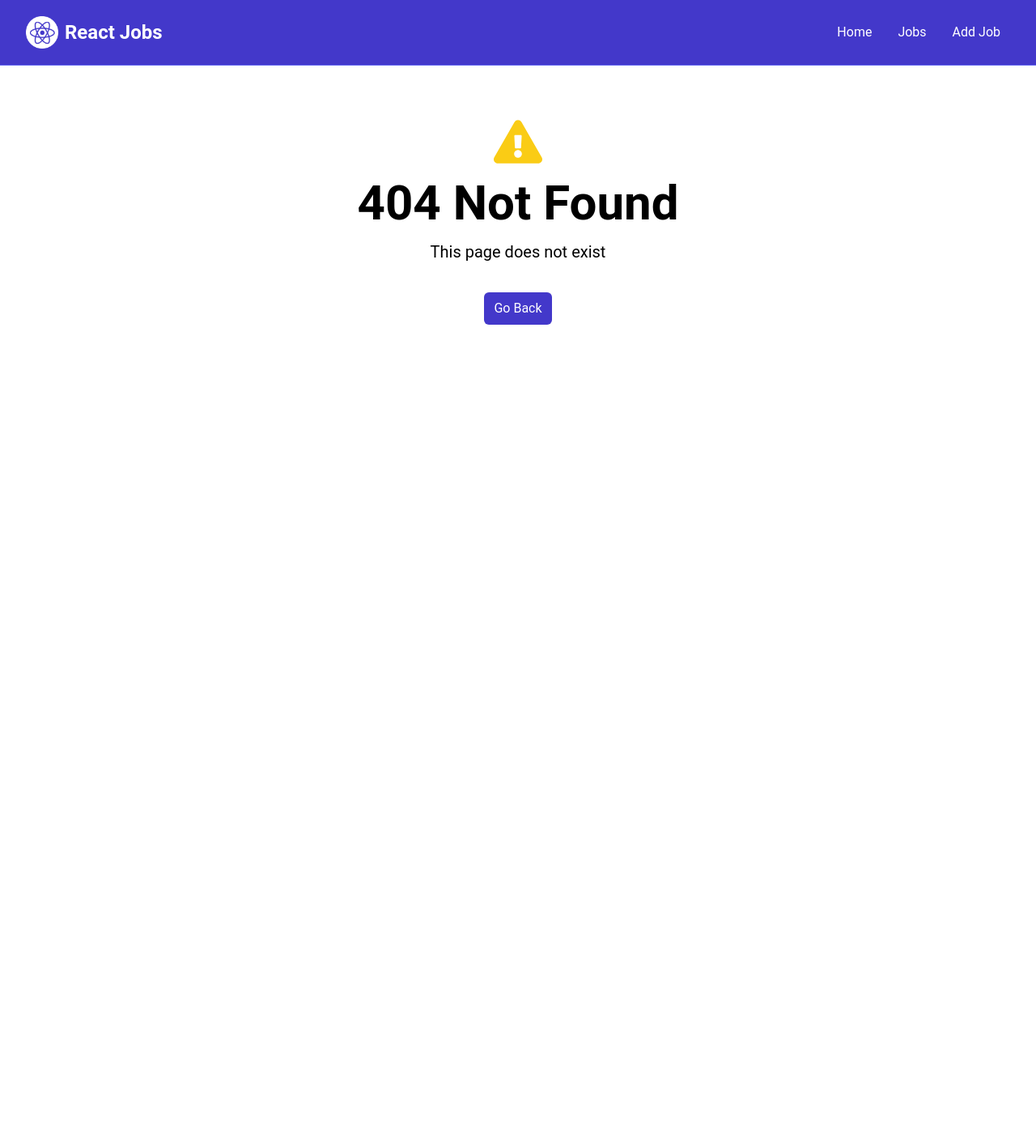
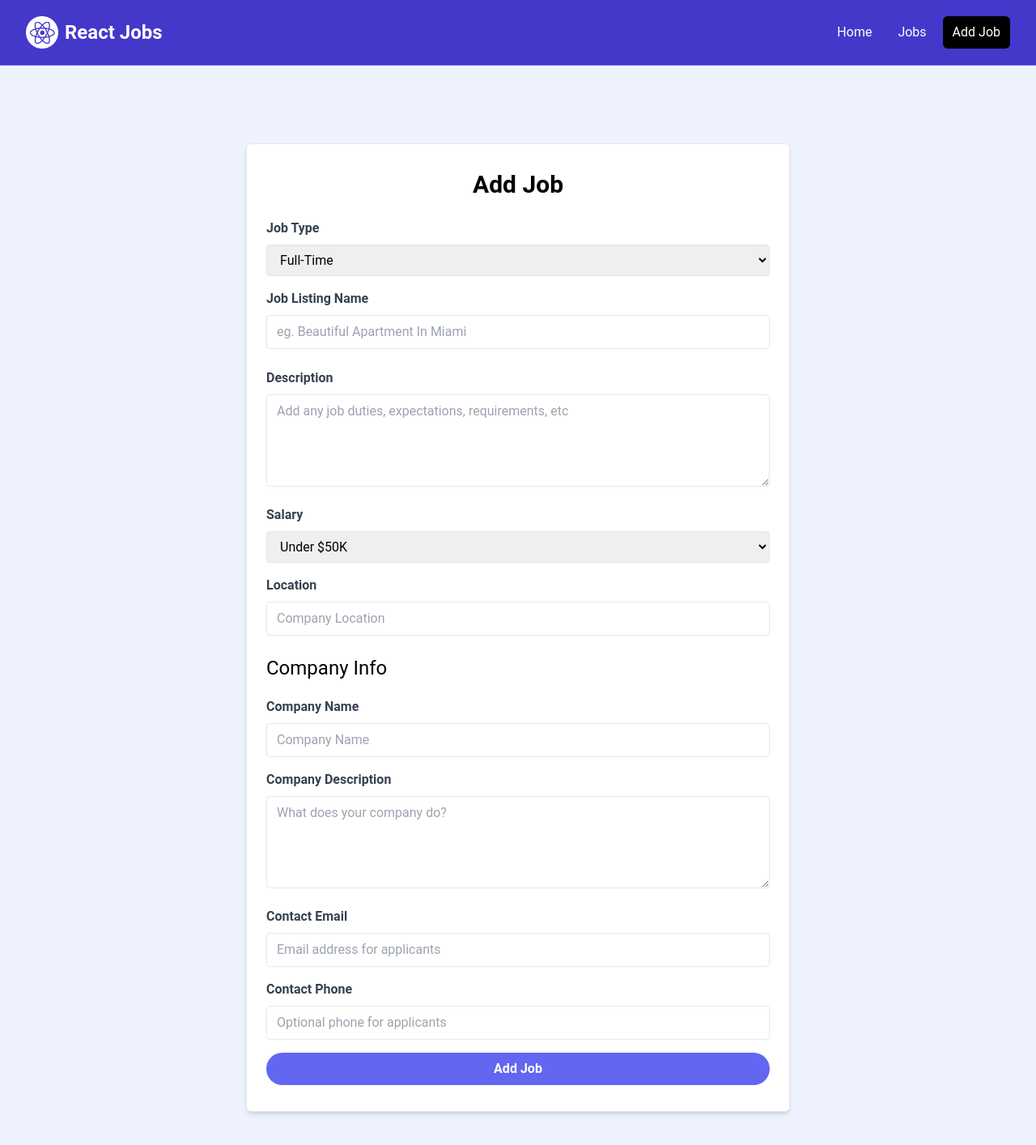
Before and after one commit to antmx/react-job-board, a React (Vite) app: page /jobadd in a window 1280 px wide. Before the commit this address had no page. Shown: the top 1414 px of the page at 81% size. Before the commit the page ends 800 px from the top, so only its background shows below. Built offline with nearby package versions, Linux system fonts and the light colour scheme.

Commit message:
Added useLoaderData

```diff
--- a/src/App.jsx
+++ b/src/App.jsx
@@ -4,14 +4,17 @@ import Main from './layouts/Main'
 import Home from './pages/Home'
 import Jobs from './pages/Jobs'
 import NotFound from './pages/NotFound'
+import JobAdd from './pages/JobAdd'
 import Job from './pages/Job'
+import jobLoader from './utils/jobLoader'
 
 const router = createBrowserRouter(
   createRoutesFromElements(
     <Route path='/' element={<Main />}>
       <Route path='/' element={<Home />} />
       <Route path='/jobs' element={<Jobs />} />
-      <Route path='/job/:id' element={<Job />} />
+      <Route path='/job/:id' element={<Job />} loader={jobLoader} />
+      <Route path='/jobadd' element={<JobAdd />} />
       <Route path='*' element={<NotFound />} />
     </Route>
   )
--- a/src/components/HomeCards.jsx
+++ b/src/components/HomeCards.jsx
@@ -24,7 +24,7 @@ const HomeCards = () => {
                             List your job to find the perfect developer for the role
                         </p>
                         <Link
-                            to="/add-job"
+                            to="/jobadd"
                             className="inline-block bg-indigo-500 text-white rounded-lg px-4 py-2 hover:bg-indigo-600">
                             Add Job
                         </Link>
--- a/src/components/Navbar.jsx
+++ b/src/components/Navbar.jsx
@@ -32,7 +32,7 @@ const Navbar = () => {
                                     to="/jobs"
                                     className={linkClass}>Jobs</NavLink>
                                 <NavLink
-                                    to="/add-job"
+                                    to="/jobadd"
                                     className={linkClass}>Add Job</NavLink>
                             </div>
                         </div>
--- a/src/pages/Job.jsx
+++ b/src/pages/Job.jsx
@@ -1,46 +1,103 @@
 import React from 'react'
-import { useState, useEffect } from 'react'
-import { useParams } from 'react-router-dom'
-import Spinner from '../components/Spinner'
+import { useParams, useLoaderData } from 'react-router-dom'
+import jobLoader from '../utils/jobLoader'
+import { FaArrowLeft, FaMapMarker } from 'react-icons/fa'
+import { Link } from 'react-router-dom'
 
 const Job = () => {
 
-	const { id } = useParams();
-	const [job, setJob] = useState(null);
-	const [loading, setLoading] = useState(true);
+	const job = useLoaderData();
 
-	useEffect(() => {
+	return (
+		<>
+			{/* Go Back */}
+			<section>
+				<div className="container m-auto py-6 px-6">
+					<Link
+						to="/jobs"
+						className="text-indigo-500 hover:text-indigo-600 flex items-center">
+						<FaArrowLeft className='mr-2' /> Back to Job Listings
+					</Link>
+				</div>
+			</section>
 
-		const fetchJob = async () => {
+			<section className="bg-indigo-50">
+				<div className="container m-auto py-10 px-6">
+					<div className="grid grid-cols-1 md:grid-cols-70/30 w-full gap-6">
+						<main>
+							<div
+								class="bg-white p-6 rounded-lg shadow-md text-center md:text-left"
+							>
+								<div className="text-gray-500 mb-4">{job.type}</div>
+								<h1 className="text-3xl font-bold mb-4">
+									{ job.title }
+								</h1>
+								<div
+									class="text-gray-500 mb-4 flex align-middle justify-center md:justify-start"
+								>
+									<FaMapMarker className="mr-1 text-orange-700" />
+									<p className="text-orange-700">{job.location}</p>
+								</div>
+							</div>
 
-			try {
-				let url = `/api/jobs/${id}`;
-				console.log("Fetching job from URL:", url);
+							<div className="bg-white p-6 rounded-lg shadow-md mt-6">
+								<h3 className="text-indigo-800 text-lg font-bold mb-6">
+									Job Description
+								</h3>
 
-				const response = await fetch(url);
+								<p className="mb-4">
+									{job.description}
+								</p>
 
-				if (!response.ok) {
-					throw new Error('Network response was not ok: ' + response.statusText);
-				}
+								<h3 className="text-indigo-800 text-lg font-bold mb-2">Salary</h3>
 
-				const data = await response.json();
-				//console.log("Job ID:", data.id);
-				setJob(data);
-			} catch (error) {
-				console.error("Error fetching job data:", error);
-			} finally {
-				setLoading(false);
-			}
-		}
+								<p className="mb-4">{job.salary}</p>
+							</div>
+						</main>
 
-		fetchJob();
+						{/* Sidebar */}
+						<aside>
+							{/* Company Info */}
+							<div className="bg-white p-6 rounded-lg shadow-md">
+								<h3 className="text-xl font-bold mb-6">Company Info</h3>
 
-	}, []);
+								<h2 className="text-2xl">{job.company.name}</h2>
 
-	return loading ?
-		<Spinner /> :
-		<h1>Job {job.title}</h1>
+								<p className="my-2">
+									{job.company.description}
+								</p>
 
+								<hr className="my-4" />
+
+								<h3 className="text-xl">Contact Email:</h3>
+
+								<p className="my-2 bg-indigo-100 p-2 font-bold">
+									{job.company.contactEmail}
+								</p>
+
+								<h3 className="text-xl">Contact Phone:</h3>
+
+								<p className="my-2 bg-indigo-100 p-2 font-bold">{job.company.contactPhone}</p>
+							</div>
+
+							{/* Manage */}
+							<div className="bg-white p-6 rounded-lg shadow-md mt-6">
+								<h3 className="text-xl font-bold mb-6">Manage Job</h3>
+								<Link
+									to={`/jobs/edit/${job.id}`}
+									class="bg-indigo-500 hover:bg-indigo-600 text-white text-center font-bold py-2 px-4 rounded-full w-full focus:outline-none focus:shadow-outline mt-4 block">
+									Edit Job</Link>
+								<button
+									class="bg-red-500 hover:bg-red-600 text-white font-bold py-2 px-4 rounded-full w-full focus:outline-none focus:shadow-outline mt-4 block">
+									Delete Job
+								</button>
+							</div>
+						</aside>
+					</div>
+				</div>
+			</section>
+		</>
+	)
 }
 
-export default Job
+export { Job as default, jobLoader };
--- /dev/null
+++ b/src/pages/Job2.jsx
@@ -0,0 +1,45 @@
+import React from 'react'
+import { useState, useEffect } from 'react'
+import { useParams } from 'react-router-dom'
+import Spinner from '../components/Spinner'
+
+const Job = () => {
+
+	const { id } = useParams();
+	const [job, setJob] = useState(null);
+	const [loading, setLoading] = useState(true);
+
+	useEffect(() => {
+
+		const fetchJob = async () => {
+
+			try {
+				let url = `/api/jobs/${id}`;
+				console.log("Fetching job from URL:", url);
+
+				const response = await fetch(url);
+
+				if (!response.ok) {
+					throw new Error('Network response was not ok: ' + response.statusText);
+				}
+
+				const data = await response.json();
+				setJob(data);
+			} catch (error) {
+				console.error("Error fetching job data:", error);
+			} finally {
+				setLoading(false);
+			}
+		}
+
+		fetchJob();
+
+	}, []);
+
+	return loading ?
+		<Spinner /> :
+		<h1>Job {job.title}</h1>
+
+}
+
+export default Job
--- /dev/null
+++ b/src/pages/JobAdd.jsx
@@ -0,0 +1,171 @@
+import React from 'react'
+
+const JobAdd = () => {
+  return (
+    <section class="bg-indigo-50">
+      <div class="container m-auto max-w-2xl py-24">
+        <div
+          class="bg-white px-6 py-8 mb-4 shadow-md rounded-md border m-4 md:m-0"
+        >
+          <form>
+            <h2 class="text-3xl text-center font-semibold mb-6">Add Job</h2>
+
+            <div class="mb-4">
+              <label for="type" class="block text-gray-700 font-bold mb-2"
+              >Job Type</label
+              >
+              <select
+                id="type"
+                name="type"
+                class="border rounded w-full py-2 px-3"
+                required
+              >
+                <option value="Full-Time">Full-Time</option>
+                <option value="Part-Time">Part-Time</option>
+                <option value="Remote">Remote</option>
+                <option value="Internship">Internship</option>
+              </select>
+            </div>
+
+            <div class="mb-4">
+              <label class="block text-gray-700 font-bold mb-2"
+              >Job Listing Name</label
+              >
+              <input
+                type="text"
+                id="title"
+                name="title"
+                class="border rounded w-full py-2 px-3 mb-2"
+                placeholder="eg. Beautiful Apartment In Miami"
+                required
+              />
+            </div>
+            <div class="mb-4">
+              <label
+                for="description"
+                class="block text-gray-700 font-bold mb-2"
+              >Description</label
+              >
+              <textarea
+                id="description"
+                name="description"
+                class="border rounded w-full py-2 px-3"
+                rows="4"
+                placeholder="Add any job duties, expectations, requirements, etc"
+              ></textarea>
+            </div>
+
+            <div class="mb-4">
+              <label for="type" class="block text-gray-700 font-bold mb-2"
+              >Salary</label
+              >
+              <select
+                id="salary"
+                name="salary"
+                class="border rounded w-full py-2 px-3"
+                required
+              >
+                <option value="Under $50K">Under $50K</option>
+                <option value="$50K - 60K">$50K - $60K</option>
+                <option value="$60K - 70K">$60K - $70K</option>
+                <option value="$70K - 80K">$70K - $80K</option>
+                <option value="$80K - 90K">$80K - $90K</option>
+                <option value="$90K - 100K">$90K - $100K</option>
+                <option value="$100K - 125K">$100K - $125K</option>
+                <option value="$125K - 150K">$125K - $150K</option>
+                <option value="$150K - 175K">$150K - $175K</option>
+                <option value="$175K - 200K">$175K - $200K</option>
+                <option value="Over $200K">Over $200K</option>
+              </select>
+            </div>
+
+            <div class='mb-4'>
+              <label class='block text-gray-700 font-bold mb-2'>
+                Location
+              </label>
+              <input
+                type='text'
+                id='location'
+                name='location'
+                class='border rounded w-full py-2 px-3 mb-2'
+                placeholder='Company Location'
+                required
+              />
+            </div>
+
+            <h3 class="text-2xl mb-5">Company Info</h3>
+
+            <div class="mb-4">
+              <label for="company" class="block text-gray-700 font-bold mb-2"
+              >Company Name</label
+              >
+              <input
+                type="text"
+                id="company"
+                name="company"
+                class="border rounded w-full py-2 px-3"
+                placeholder="Company Name"
+              />
+            </div>
+
+            <div class="mb-4">
+              <label
+                for="company_description"
+                class="block text-gray-700 font-bold mb-2"
+              >Company Description</label
+              >
+              <textarea
+                id="company_description"
+                name="company_description"
+                class="border rounded w-full py-2 px-3"
+                rows="4"
+                placeholder="What does your company do?"
+              ></textarea>
+            </div>
+
+            <div class="mb-4">
+              <label
+                for="contact_email"
+                class="block text-gray-700 font-bold mb-2"
+              >Contact Email</label
+              >
+              <input
+                type="email"
+                id="contact_email"
+                name="contact_email"
+                class="border rounded w-full py-2 px-3"
+                placeholder="Email address for applicants"
+                required
+              />
+            </div>
+            <div class="mb-4">
+              <label
+                for="contact_phone"
+                class="block text-gray-700 font-bold mb-2"
+              >Contact Phone</label
+              >
+              <input
+                type="tel"
+                id="contact_phone"
+                name="contact_phone"
+                class="border rounded w-full py-2 px-3"
+                placeholder="Optional phone for applicants"
+              />
+            </div>
+
+            <div>
+              <button
+                class="bg-indigo-500 hover:bg-indigo-600 text-white font-bold py-2 px-4 rounded-full w-full focus:outline-none focus:shadow-outline"
+                type="submit"
+              >
+                Add Job
+              </button>
+            </div>
+          </form>
+        </div>
+      </div>
+    </section>
+  )
+}
+
+export default JobAdd
--- /dev/null
+++ b/src/utils/jobLoader.jsx
@@ -0,0 +1,18 @@
+/**
+ * Responsible for loading individual Job data
+ * @param {*} param0 the id of the Job to load
+ * @returns
+ */
+const jobLoader = async ({ params }) => {
+
+	const response = await fetch(`/api/jobs/${params.id}`);
+	const data = await response.json();
+
+	if (!response.ok) {
+		throw new Error('Failed to fetch job data for ID: ' + params.id);
+	}
+
+	return data;
+}
+
+export default jobLoader
```
